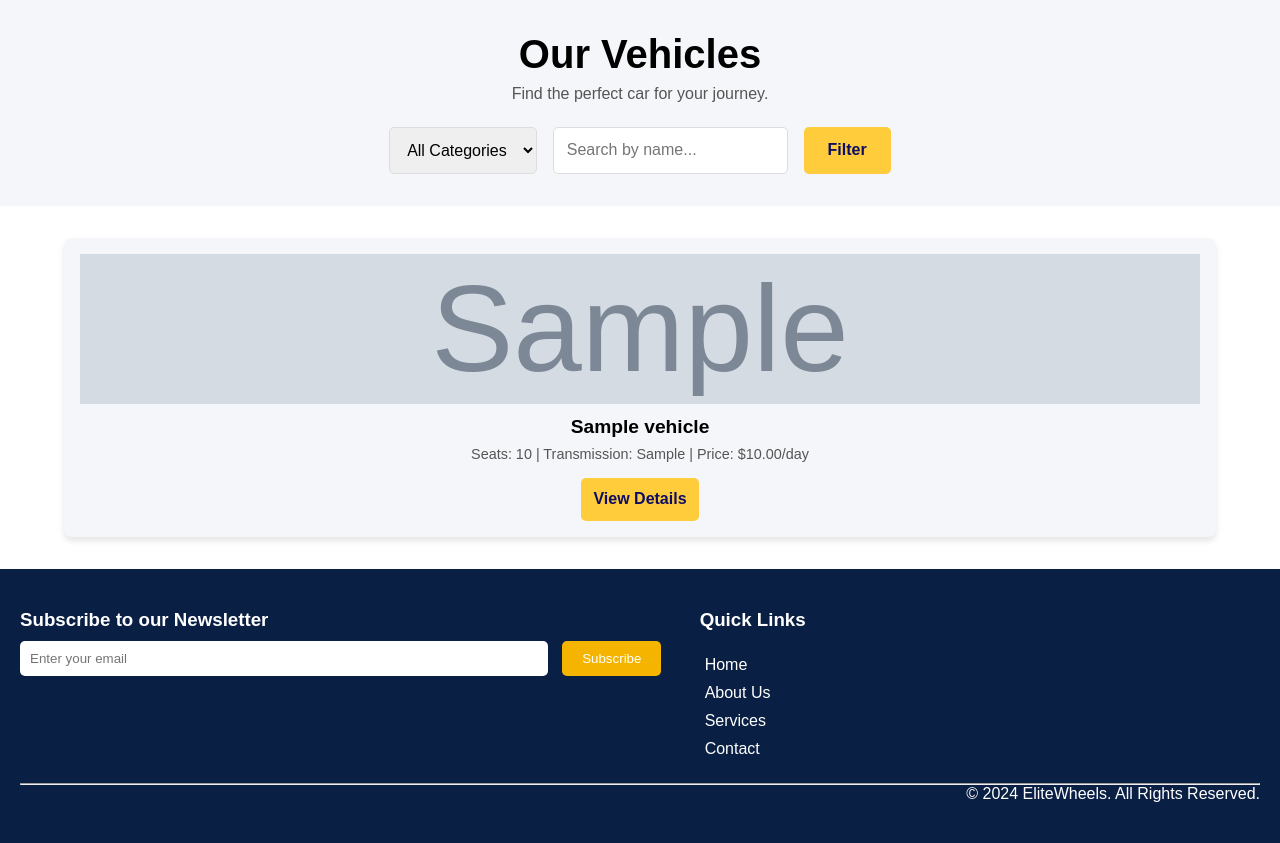
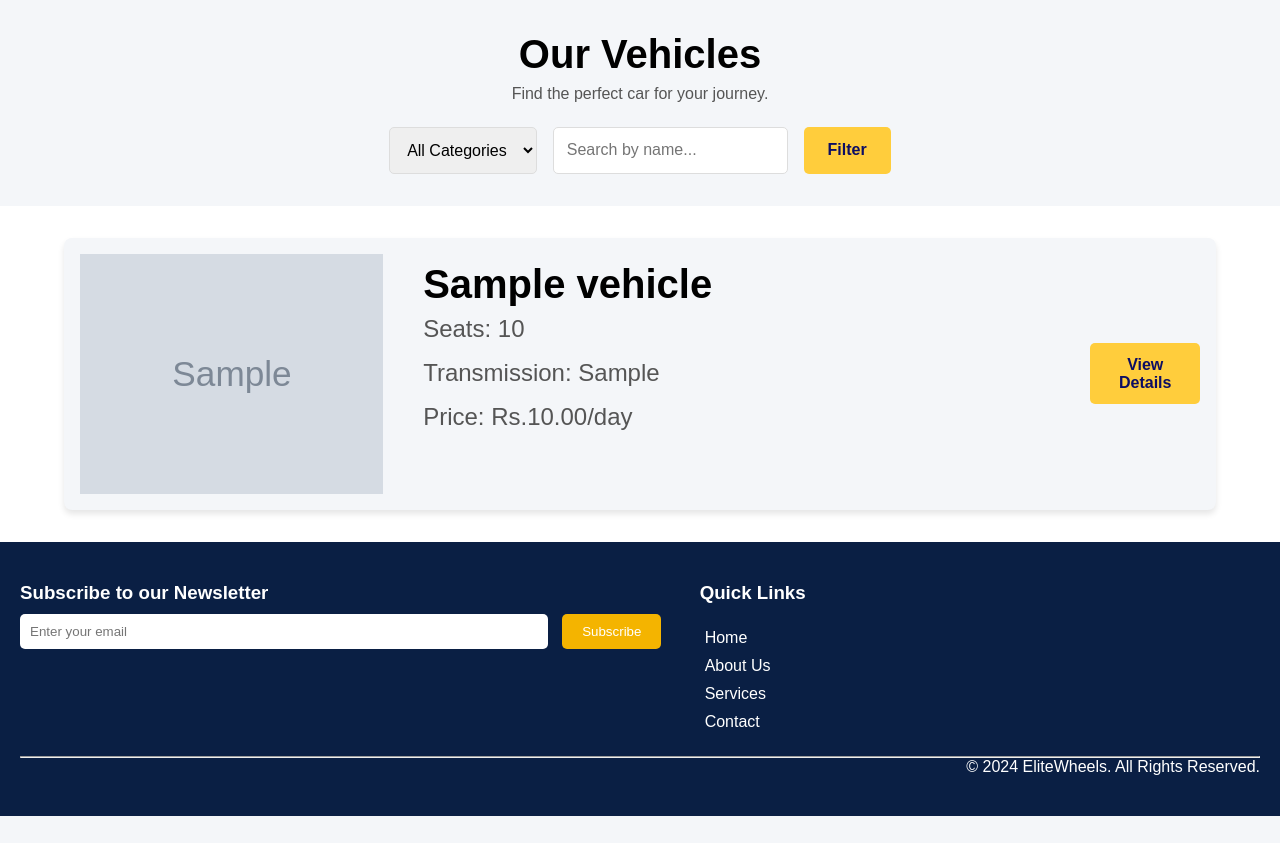
Before and after one commit to WazeemAkthar/EliteWheels, a PHP site: page /RentCar.php in a window 1280 px wide. Shown: the part 60-903 px from the top of the page. After the commit the page ends 876 px from the top, so only its background shows below. Run offline with PHP 8.4, Linux system fonts and the light colour scheme; tables that the repository leaves empty hold one stand-in row (values such as "Sample post"); grey boxes marked "Sample" are stand-in pictures; some libraries are stand-ins or nearby versions.

Commit message:
update 14

```diff
--- a/frontend/admin/brands.php
+++ b/frontend/admin/brands.php
@@ -183,10 +183,11 @@ $result = $conn->query($sql);
             </thead>
             <tbody>
                 <?php
+                $counter = 1;
                 if ($result->num_rows > 0) {
                     while ($row = $result->fetch_assoc()) {
                         echo "<tr>";
-                        echo "<td>" . $row['id'] . "</td>";
+                        echo "<td>" . $counter . "</td>";
                         echo "<td>" . htmlspecialchars($row['brand_name']) . "</td>";
                         echo "<td>" . $row['created_at'] . "</td>";
                         echo "<td>
@@ -194,9 +195,11 @@ $result = $conn->query($sql);
                             <a href='?delete=" . $row['id'] . "' class='btn delete' onclick=\"return confirm('Are you sure you want to delete this brand?');\">Delete</a>
                           </td>";
                         echo "</tr>";
+                        $counter++; // Increment the counter for the next row
                     }
                 } else {
                     echo "<tr><td colspan='4' style='text-align: center;'>No Brands Found</td></tr>";
+
                 }
                 ?>
             </tbody>
--- a/frontend/admin/manage-rentals.php
+++ b/frontend/admin/manage-rentals.php
@@ -74,10 +74,11 @@ if (!$result) {
             </thead>
             <tbody>
                 <?php
+                $counter = 1;
                 // Display fetched rental data
                 while ($row = mysqli_fetch_assoc($result)) {
                     echo "<tr>";
-                    echo "<td>" . $row['id'] . "</td>";
+                    echo "<td>" . $counter . "</td>";
                     echo "<td>" . htmlspecialchars($row['user_name']) . "</td>";
                     echo "<td>" . htmlspecialchars($row['vehicle_name']) . "</td>";
                     echo "<td>" . $row['rental_start'] . "</td>";
@@ -89,6 +90,7 @@ if (!$result) {
                     <button class='cancel-btn' onclick=\"updateRentalStatus(" . $row['id'] . ", 'cancelled')\">Cancel</button>
                 </td>";
                     echo "</tr>";
+                    $counter++; // Increment the counter for the next row
                 }
                 ?>
             </tbody>
--- a/frontend/admin/sidebar.php
+++ b/frontend/admin/sidebar.php
@@ -28,7 +28,7 @@
         <a href="brands.php">Brands</a>
         <a href="post-a-vehicle.php">Post a vehicle</a>
         <a href="manage-cars.php">Manage Cars</a>
-        <a href="luxury-cars.html">Luxury Cars</a>
+        <a href="luxury-cars.php">Luxury Cars</a>
       </div>
       <button class="accordion">
         <i class="fas fa-calendar-check"></i> Manage Rentals
--- a/frontend/cars.php
+++ b/frontend/cars.php
@@ -115,22 +115,25 @@ $result = mysqli_query($conn, $query);
     transition: transform 0.3s ease;
     text-align: center;
     padding: 1rem;
+    display: flex;
+    align-items: center;
+    justify-content: space-between;
   }
 
   .car-card img {
-    width: 100%;
-    height: 150px;
+    width: 30%;
+    height: 240px;
     object-fit: cover;
   }
 
   .car-card h3 {
-    font-size: 1.2rem;
+    font-size: 2.5rem;
     margin: 0.5rem 0;
   }
 
   .car-card p {
     color: #555;
-    font-size: 0.9rem;
+    font-size: 1.5rem;
     margin-bottom: 1rem;
   }
 
@@ -152,29 +155,23 @@ $result = mysqli_query($conn, $query);
   .car-card button:hover {
     background-color: #d4a514;
   }
+
+  .about-vehicle {
+    display: flex;
+    flex-direction: column;
+    align-items: flex-start;
+    height: 100%;
+  }
+
+  .Details {
+    display: flex;
+    gap: 40px;
+    width: 100%;
+  }
 </style>
 
 <body>
 
-
-
-  <!-- Filter Section -->
-  <section class="filter-section">
-    <div class="container">
-      <h1>Our Vehicles</h1>
-      <p>Find the perfect car for your journey.</p>
-      <form id="filterForm" method="GET">
-        <select name="category" id="category">
-          <option value="all" <?= $filterCategory == 'all' ? 'selected' : '' ?>>All Categories</option>
-          <option value="Regular" <?= $filterCategory == 'Regular' ? 'selected' : '' ?>>Economy</option>
-          <option value="Luxury" <?= $filterCategory == 'Luxury' ? 'selected' : '' ?>>Luxury</option>
-        </select>
-        <input type="text" name="search" placeholder="Search by name..." id="search"
-          value="<?= htmlspecialchars($searchQuery) ?>">
-        <button type="submit">Filter</button>
-      </form>
-    </div>
-  </section>
 
   <!-- Cars Listing Section -->
   <section class="cars-listing">
@@ -183,20 +180,27 @@ $result = mysqli_query($conn, $query);
         <?php if (mysqli_num_rows($result) > 0): ?>
           <?php while ($vehicle = mysqli_fetch_assoc($result)): ?>
             <div class="car-card">
+              <div class="Details">
                 <!-- Display the image -->
                 <img src="<?= '../Backend/uploads/' . htmlspecialchars($vehicle['image1']) ?>"
                   alt="<?= htmlspecialchars($vehicle['vehicle_title']) ?>" onerror="this.src='default-image.jpg';" />
 
+                <div class="about-vehicle">
                   <!-- Vehicle Title -->
                   <h3><?= htmlspecialchars($vehicle['vehicle_title']) ?></h3>
 
                   <!-- Vehicle Details -->
                   <p>
-                Seats: <?= $vehicle['seating_capacity'] ?> |
-                Transmission: <?= $vehicle['fuel_type'] ?> |
-                Price: $<?= $vehicle['price_per_day'] ?>/day
+                    Seats: <?= $vehicle['seating_capacity'] ?>
                   </p>
-
+                  <p>
+                    Transmission: <?= $vehicle['fuel_type'] ?>
+                  </p>
+                  <p>
+                    Price: Rs.<?= $vehicle['price_per_day'] ?>/day
+                  </p>
+                </div>
+              </div>
               <!-- View Details Button -->
               <button onclick="window.location.href='test.php?vhid=<?= $vehicle['id'] ?>'">
                 View Details
```
Also changed, not shown: frontend/RentCar.php (+43 -0 lines). Lines whose indentation alone changed are shown as unchanged.
